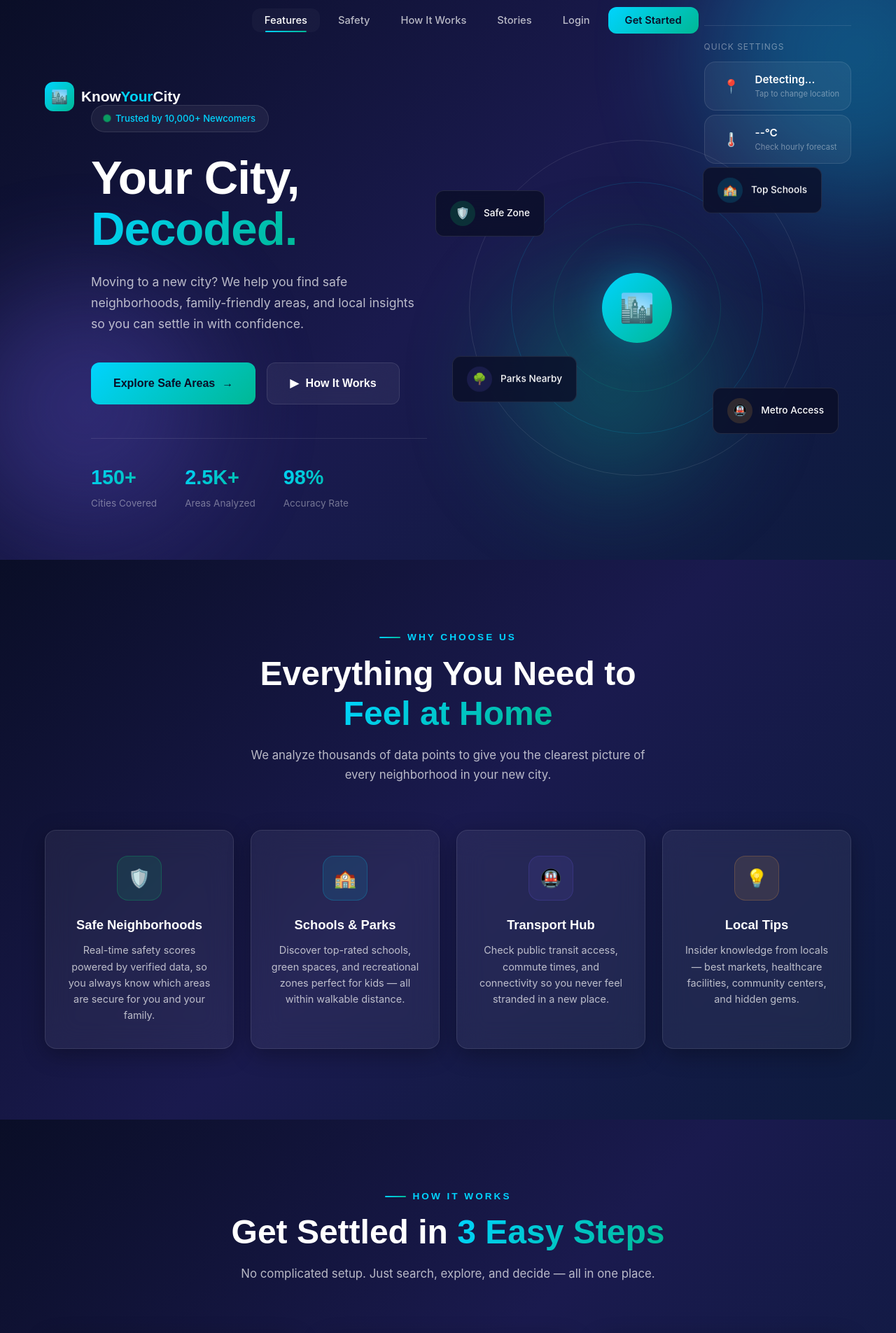
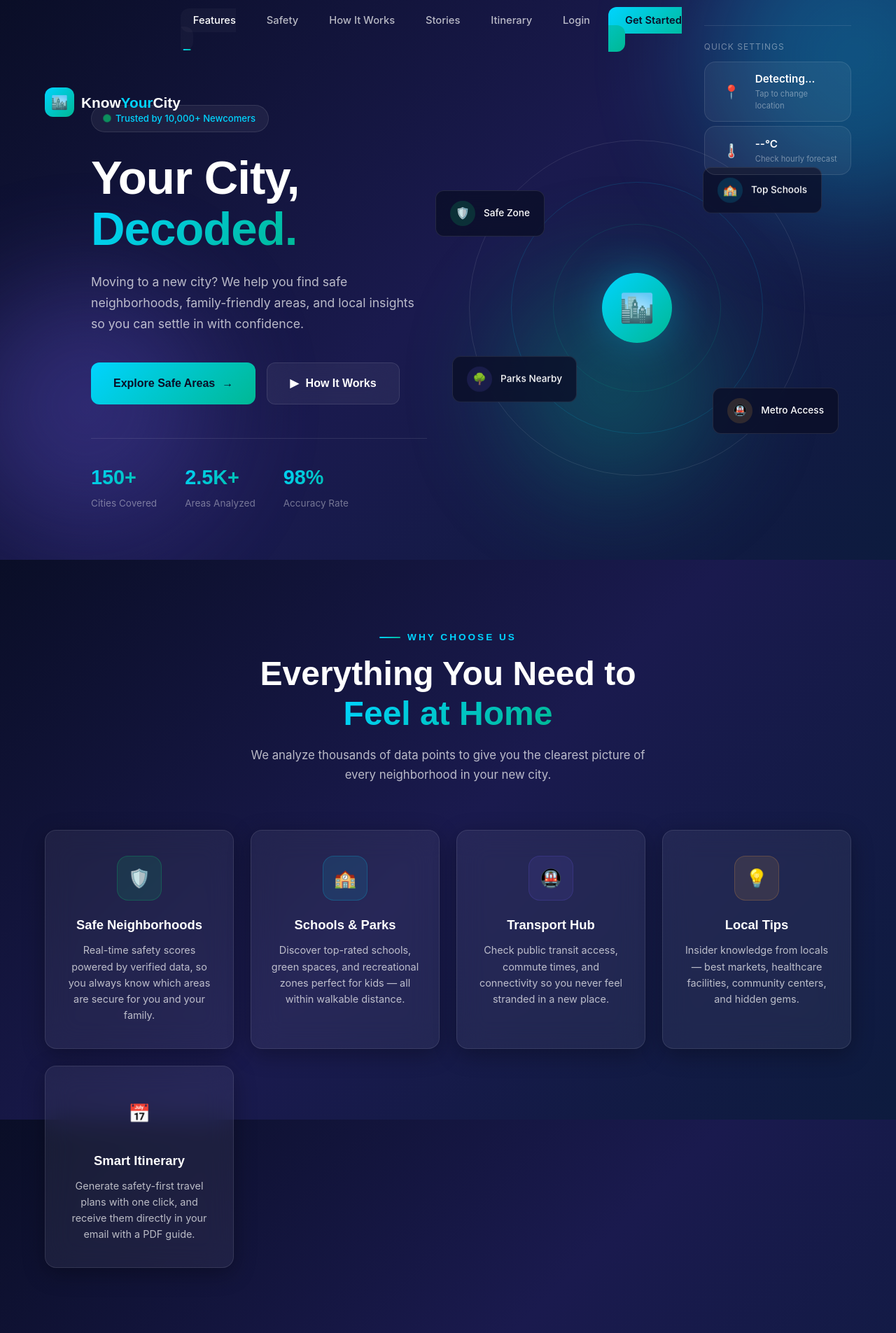
Before and after one commit to Aryankothari94/knowyourcity, a React (Vite) app in the folder client/: page / in a window 1280 px wide. Shown: the top 1905 px of the page at 70% size. Built offline with nearby package versions, Linux system fonts and the light colour scheme; no server answers.

Commit message:
feat: added Smart Itinerary to features grid and navbar

```diff
--- a/client/src/App.jsx
+++ b/client/src/App.jsx
@@ -249,6 +249,7 @@ function App() {
             <li><a href="#safety">Safety</a></li>
             <li><a href="#how-it-works">How It Works</a></li>
             <li><a href="#testimonials">Stories</a></li>
+            <li><a href="#itinerary">Itinerary</a></li>
 
             {isLoggedIn ? (
               <li className="account-nav-item" style={{ display: 'flex' }}>
--- a/client/src/components/Features.jsx
+++ b/client/src/components/Features.jsx
@@ -55,6 +55,11 @@ export default function Features() {
                             <h3>Local Tips</h3>
                             <p>Insider knowledge from locals — best markets, healthcare facilities, community centers, and hidden gems.</p>
                         </div>
+                        <div className="feature-card glass-card reveal">
+                            <div className="feature-icon pink">📅</div>
+                            <h3>Smart Itinerary</h3>
+                            <p>Generate safety-first travel plans with one click, and receive them directly in your email with a PDF guide.</p>
+                        </div>
                     </div>
                 </div>
             </section>
```
